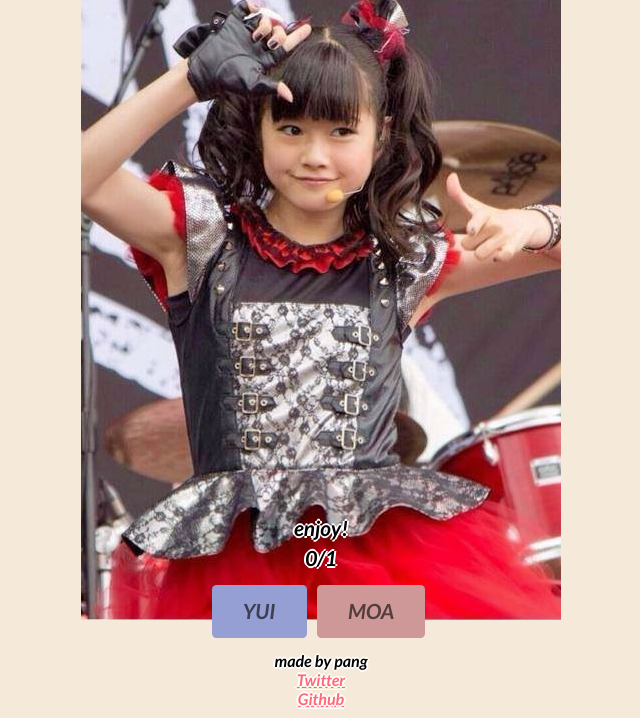
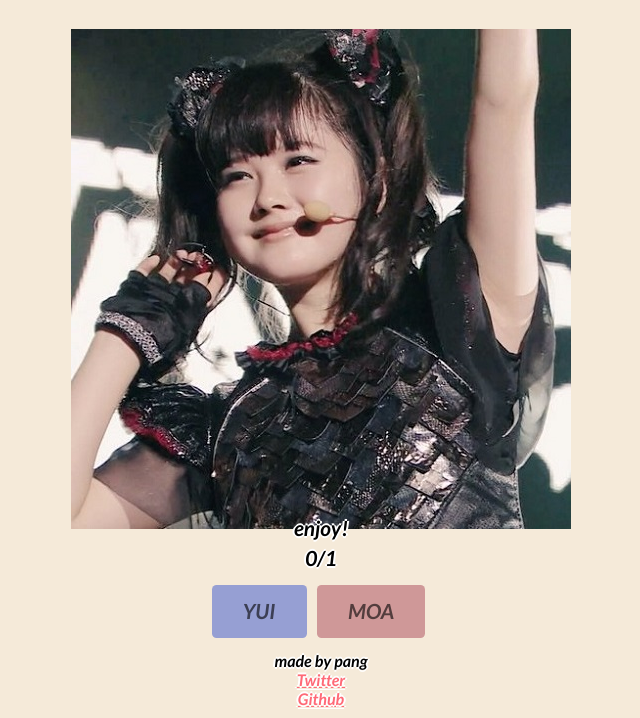
Before and after one commit to YuiLovesTomato/YUIorMOA, a plain HTML site: page index.html in a window 1280 px wide. Shown: the part 82-800 px from the top of the page, without its empty margins (319-959 px from the left). Drawn offline with Linux system fonts and the light colour scheme.

Commit message:
update readme.md

```diff
--- a/index.html
+++ b/index.html
@@ -12,7 +12,7 @@
     <!--quiz section-->
     <!-- this must be the first div-->
     <div class="container">
-        <img id="quiz" src="image/yui/28.jpg">  <!--add more images!!-->
+        <img id="quiz" src="image/yui/1.jpg">  <!--add more images!!-->
     </div>
 
     <!--title-->
```
Also changed, not shown: 1 other file.
